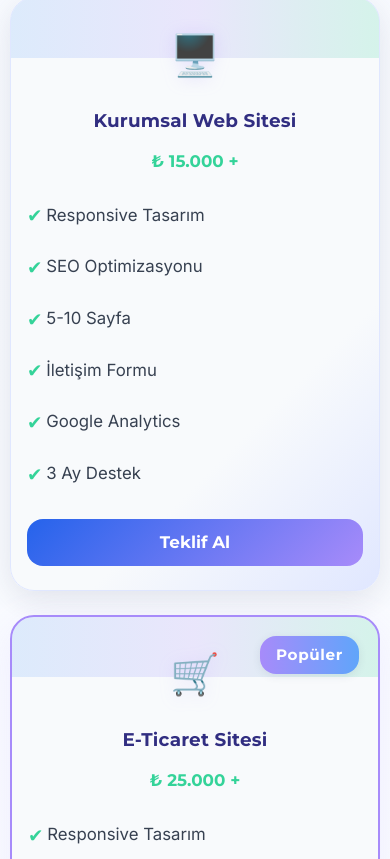
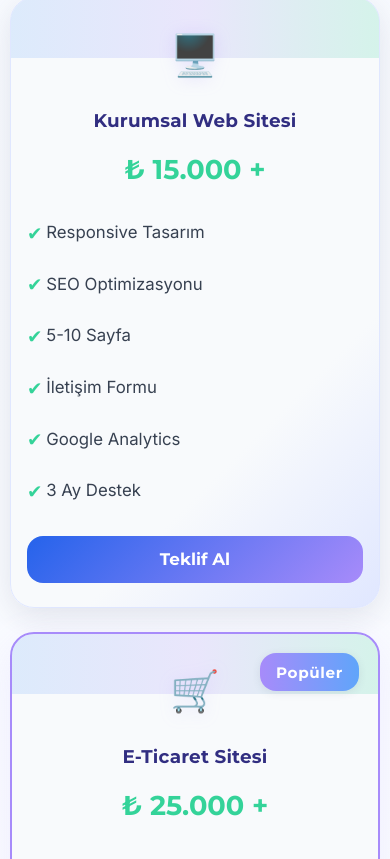
Before and after one commit to EmirhannCam/portf-y, a plain HTML site: page index.html in a window 390 px wide. Shown: the part 5387-6246 px from the top of the page. Drawn offline with nearby package versions, Linux system fonts and the light colour scheme.

Commit message:
Update styles.css

```diff
--- a/assets/css/styles.css
+++ b/assets/css/styles.css
@@ -757,7 +757,7 @@ h3, .h3 {
   letter-spacing: .01em;
 }
 .package-price.modern-price {
-  font-size: 1.25rem;
+  font-size: 2rem;
   font-weight: 600;
   color: #34d399;
   margin-bottom: 1.2rem;
@@ -823,7 +823,7 @@ h3, .h3 {
     font-size: 1.15rem;
   }
   .package-price.modern-price {
-    font-size: 1.05rem;
+    font-size: 1.7rem;
   }
 }
 .package-card .package-gradient {
```
